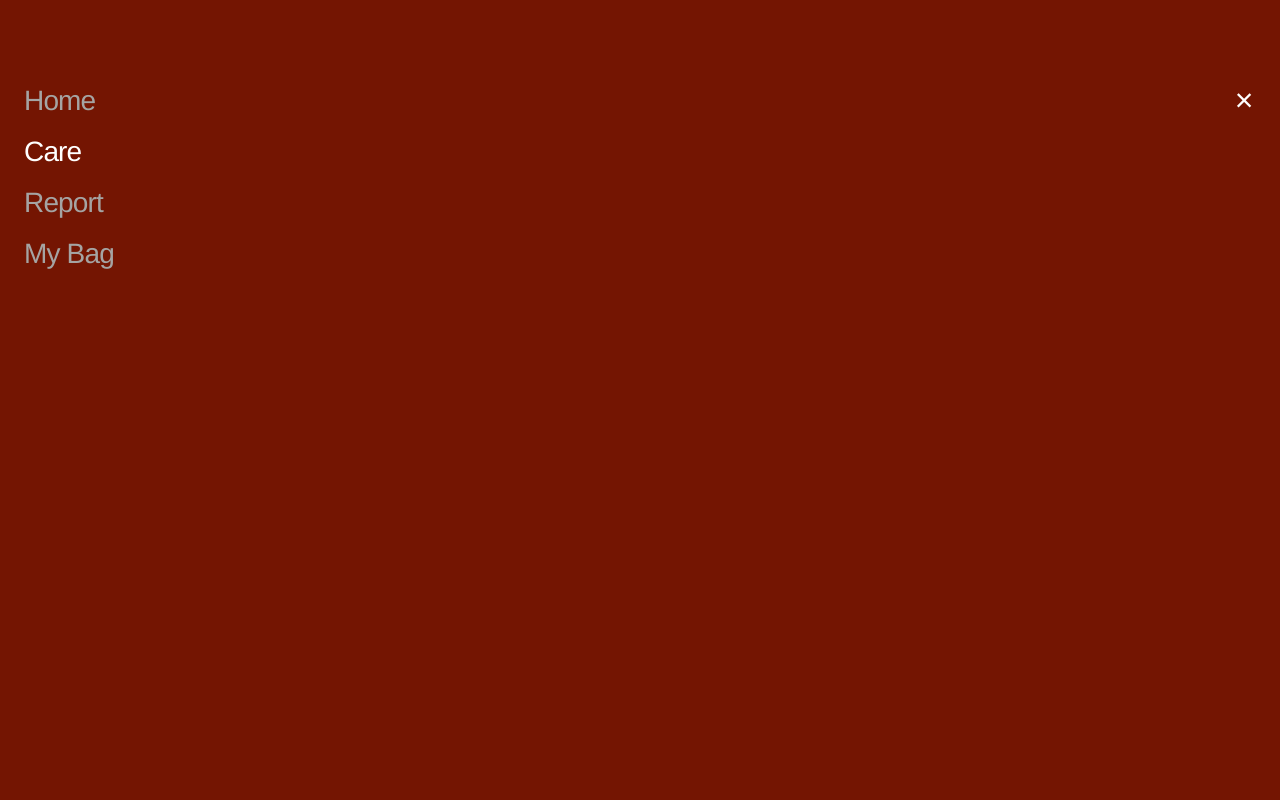
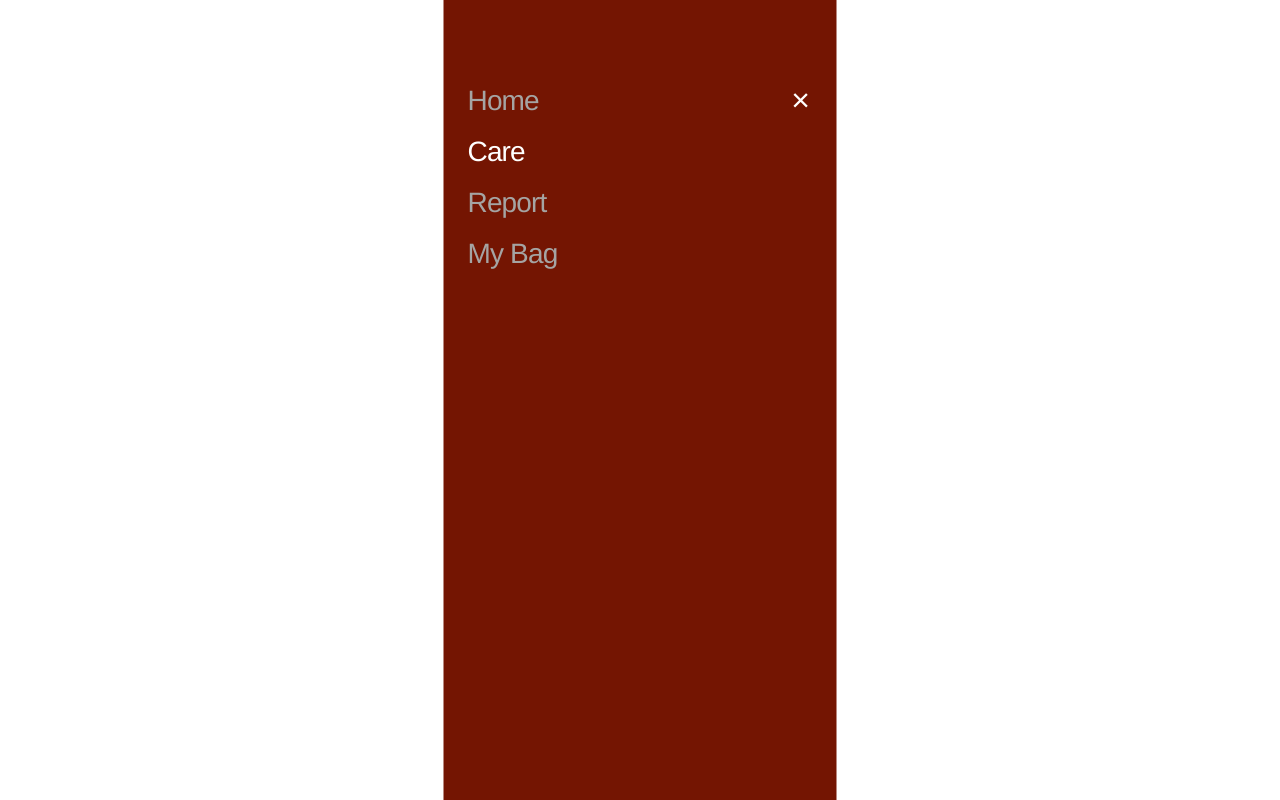
Before and after one commit to ewha-jungangthon-team1/Frontend, a React (Vite) app in the folder kept-front/: page /care in a window 1280 px wide. Both pictures are taken after a click on the button "전체 메뉴 열기". Built offline with nearby package versions, Linux system fonts and the light colour scheme; a web font is replaced by a local one.

Commit message:
fix(layout): 케어 및 GNB 모바일 너비 조정

```diff
--- a/kept-front/src/components/GNB.jsx
+++ b/kept-front/src/components/GNB.jsx
@@ -7,7 +7,10 @@ const MENUS = [
 
 function GNB({ currentPage, onSelect, onClose }) {
   return (
-    <nav className="fixed inset-0 z-50 bg-main-2" aria-label="전체 메뉴">
+    <nav
+      className="fixed inset-y-0 left-1/2 z-50 w-full max-w-[393px] -translate-x-1/2 bg-main-2"
+      aria-label="전체 메뉴"
+    >
       <ul className="absolute left-6 top-[83px] flex flex-col gap-[14px]">
         {MENUS.map((menu) => {
           const isActive = currentPage === menu.id;
--- a/kept-front/src/pages/Care.jsx
+++ b/kept-front/src/pages/Care.jsx
@@ -14,7 +14,7 @@ function CareBackground() {
 
 function Care({ onOpenMenu }) {
   return (
-    <main className="relative min-h-dvh overflow-hidden bg-white">
+    <main className="relative mx-auto min-h-dvh w-full max-w-[393px] overflow-hidden bg-white">
       {/*배경 그라데이션*/}
       <CareBackground />
 
--- a/kept-front/src/pages/PersonalCare.jsx
+++ b/kept-front/src/pages/PersonalCare.jsx
@@ -153,7 +153,7 @@ function PersonalCare() {
   };
 
   return (
-    <main className="relative h-dvh overflow-hidden bg-white">
+    <main className="relative mx-auto h-dvh w-full max-w-[393px] overflow-hidden bg-white">
       {/* 배경 */}
       <div
         aria-hidden="true"
```
